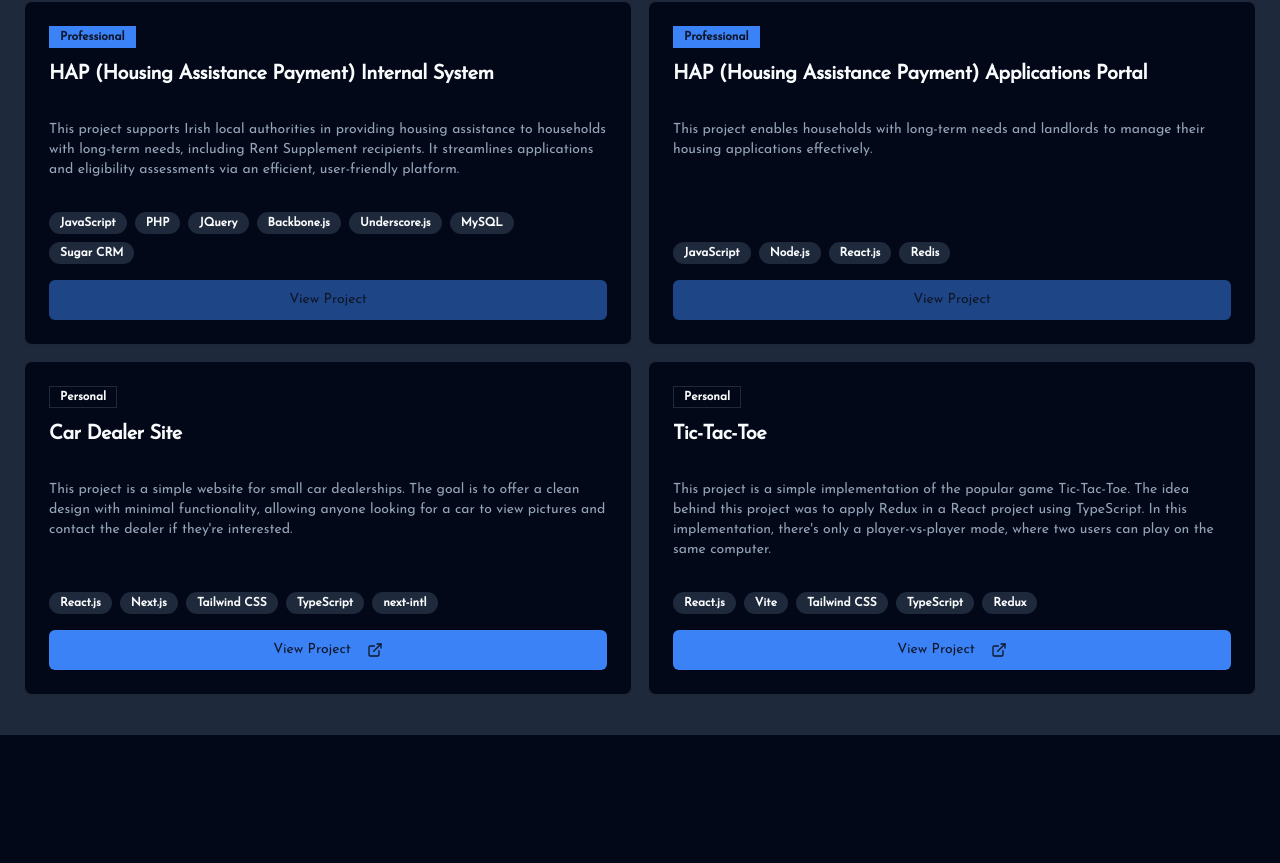
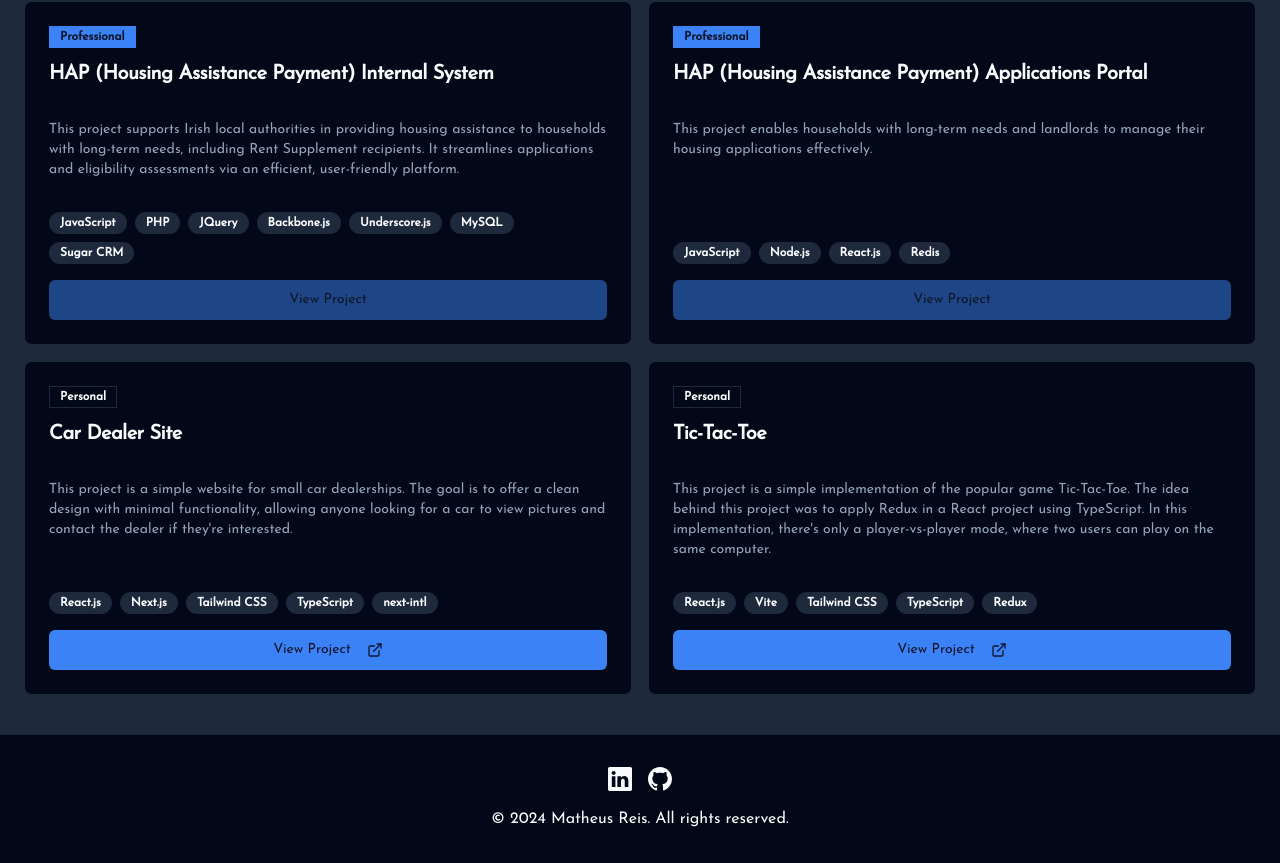
Before and after one commit to matheussreis/portfolio, a React (Vite) app: page / in a window 1280 px wide. Shown: the part 1949-2812 px from the top of the page. Before the commit the page ends 2684 px from the top, so only its background shows below. Built offline with nearby package versions, Linux system fonts and the light colour scheme.

Commit message:
add footer

```diff
--- a/src/App.tsx
+++ b/src/App.tsx
@@ -3,6 +3,7 @@
 import ExperienceSection from './components/ExperienceSection';
 import EducationSection from './components/EducationSection';
 import ProjectSection from './components/ProjectSection';
+import Footer from './components/Footer';
 
 export default function App() {
   return (
@@ -14,6 +15,7 @@
         <EducationSection />
         <ProjectSection />
       </main>
+      <Footer />
     </>
   );
 }
--- /dev/null
+++ b/src/components/Footer.tsx
@@ -0,0 +1,45 @@
+import GitHub from '@/icons/GitHub';
+import LinkedIn from '@/icons/LinkedIn';
+import { useTranslation } from 'react-i18next';
+
+const baseKey = 'layout.footer';
+
+export default function Footer() {
+  const { t } = useTranslation();
+
+  return (
+    <footer className="bg-background/80 backdrop-blur-sm py-8 select-none">
+      <div className="container mx-auto px-4">
+        <div className="flex flex-col items-center">
+          <div className="flex space-x-4 mb-4">
+            <a
+              href={t(`${baseKey}.links.linkedin.href`)}
+              className="hover:opacity-80"
+              target="_blank"
+              rel="noopener noreferrer"
+            >
+              <span className="sr-only">
+                {t(`${baseKey}.links.linkedin.sr-title`)}
+              </span>
+              <GitHub className="h-6 w-6" />
+            </a>
+            <a
+              href={t(`${baseKey}.links.github.href`)}
+              className="hover:opacity-80"
+              target="_blank"
+              rel="noopener noreferrer"
+            >
+              <span className="sr-only">
+                {t(`${baseKey}.links.github.sr-title`)}
+              </span>
+              <LinkedIn className="h-6 w-6" />
+            </a>
+          </div>
+          <p className="text-base text-center">
+            &copy; {new Date().getFullYear()} {t(`${baseKey}.description`)}
+          </p>
+        </div>
+      </div>
+    </footer>
+  );
+}
--- /dev/null
+++ b/src/icons/GitHub.tsx
@@ -0,0 +1,16 @@
+import { ComponentProps } from 'react';
+
+export default function GitHub({ ...rest }: ComponentProps<'svg'>) {
+  return (
+    <svg
+      xmlns="http://www.w3.org/2000/svg"
+      width="16"
+      height="16"
+      fill="currentColor"
+      viewBox="0 0 16 16"
+      {...rest}
+    >
+      <path d="M0 1.146C0 .513.526 0 1.175 0h13.65C15.474 0 16 .513 16 1.146v13.708c0 .633-.526 1.146-1.175 1.146H1.175C.526 16 0 15.487 0 14.854zm4.943 12.248V6.169H2.542v7.225zm-1.2-8.212c.837 0 1.358-.554 1.358-1.248-.015-.709-.52-1.248-1.342-1.248S2.4 3.226 2.4 3.934c0 .694.521 1.248 1.327 1.248zm4.908 8.212V9.359c0-.216.016-.432.08-.586.173-.431.568-.878 1.232-.878.869 0 1.216.662 1.216 1.634v3.865h2.401V9.25c0-2.22-1.184-3.252-2.764-3.252-1.274 0-1.845.7-2.165 1.193v.025h-.016l.016-.025V6.169h-2.4c.03.678 0 7.225 0 7.225z" />
+    </svg>
+  );
+}
--- /dev/null
+++ b/src/icons/LinkedIn.tsx
@@ -0,0 +1,16 @@
+import { ComponentProps } from 'react';
+
+export default function LinkedIn({ ...rest }: ComponentProps<'svg'>) {
+  return (
+    <svg
+      xmlns="http://www.w3.org/2000/svg"
+      width="16"
+      height="16"
+      fill="currentColor"
+      viewBox="0 0 16 16"
+      {...rest}
+    >
+      <path d="M8 0C3.58 0 0 3.58 0 8c0 3.54 2.29 6.53 5.47 7.59.4.07.55-.17.55-.38 0-.19-.01-.82-.01-1.49-2.01.37-2.53-.49-2.69-.94-.09-.23-.48-.94-.82-1.13-.28-.15-.68-.52-.01-.53.63-.01 1.08.58 1.23.82.72 1.21 1.87.87 2.33.66.07-.52.28-.87.51-1.07-1.78-.2-3.64-.89-3.64-3.95 0-.87.31-1.59.82-2.15-.08-.2-.36-1.02.08-2.12 0 0 .67-.21 2.2.82.64-.18 1.32-.27 2-.27s1.36.09 2 .27c1.53-1.04 2.2-.82 2.2-.82.44 1.1.16 1.92.08 2.12.51.56.82 1.27.82 2.15 0 3.07-1.87 3.75-3.65 3.95.29.25.54.73.54 1.48 0 1.07-.01 1.93-.01 2.2 0 .21.15.46.55.38A8.01 8.01 0 0 0 16 8c0-4.42-3.58-8-8-8" />
+    </svg>
+  );
+}
```
